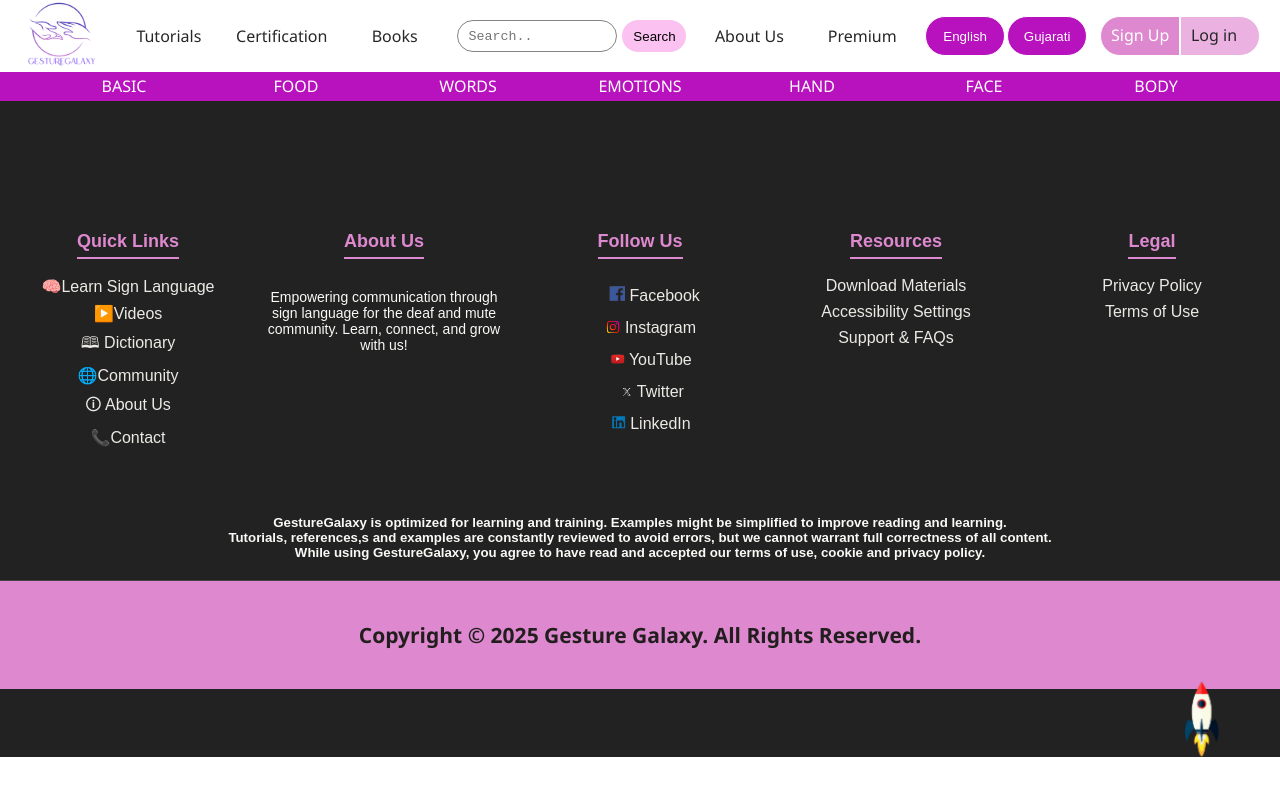
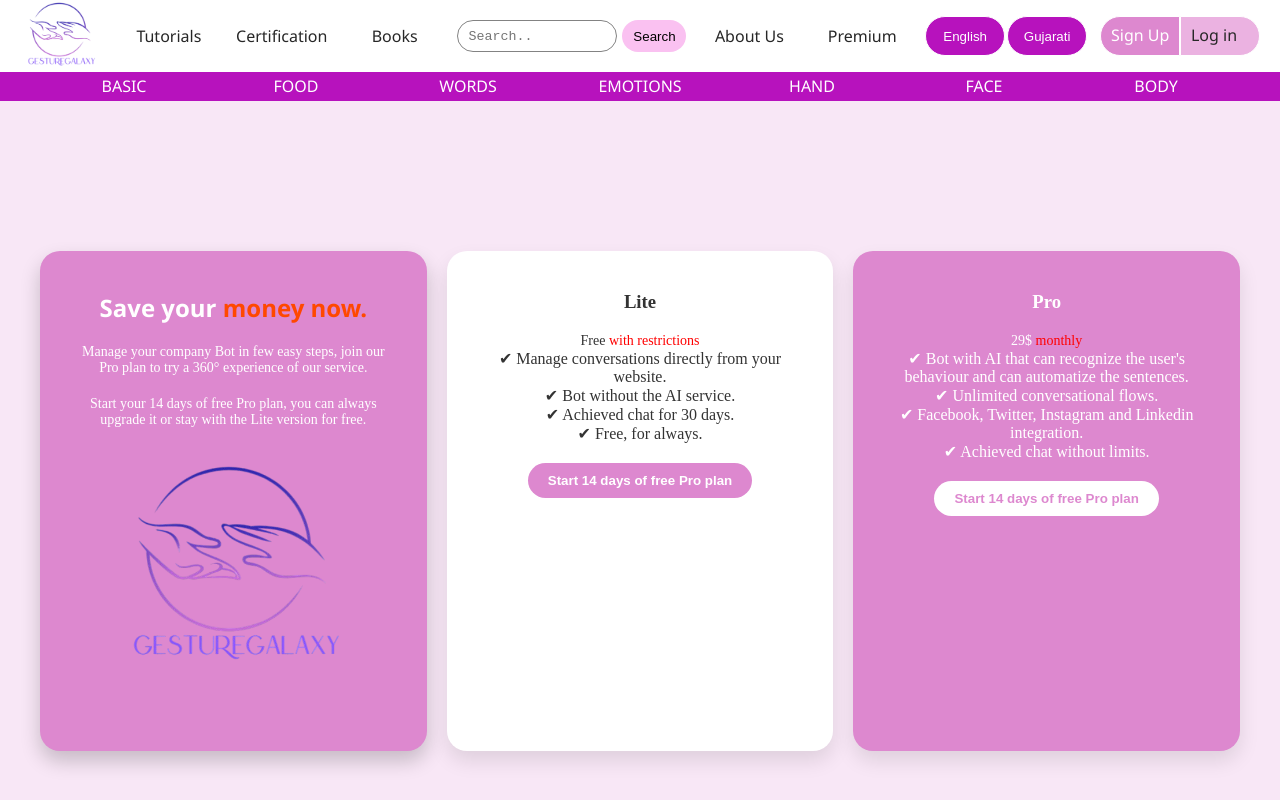
Before and after one commit to VandanKambodi/GestureGalaxy, a React (Vite) app in the folder learning-app/: page /premium in a window 1280 px wide. Shown: the top 800 px of the page. Built offline with nearby package versions, Linux system fonts and the light colour scheme.

Commit message:
base of premium page

```diff
--- a/learning-app/src/components/premium.css
+++ b/learning-app/src/components/premium.css
@@ -0,0 +1,88 @@
+.pricing-container {
+    min-height: 100vh;
+    display: flex;
+    justify-content: center;
+    align-items: center;
+    padding: 20px;
+    background-color: #F8E7F6;
+  }
+
+  .pricing-grid {
+    display: grid;
+    grid-template-columns: repeat(auto-fit, minmax(300px, 1fr));
+    gap: 20px;
+    max-width: 1200px;
+    width: 100%;
+  }
+
+  .pricing-left-panel {
+    background-color: #DD88CF;
+    color: white;
+    padding: 40px;
+    height: 500px;
+    border-radius: 20px;
+    text-align: center;
+    box-shadow: 0 10px 20px rgba(0, 0, 0, 0.2);
+  }
+
+  .pricing-left-panel .highlight {
+    color: #ff4800;
+  }
+
+  .pricing-bot-image {
+    width: 280px;
+    margin-top: 30px;
+  }
+
+  .pricing-plan {
+    padding: 40px;
+    border-radius: 20px;
+    text-align: center;
+    box-shadow: 0 10px 20px rgba(0, 0, 0, 0.1);
+  }
+
+  .pricing-lite {
+    background-color: white;
+    color: #333;
+  }
+
+  .pricing-lite .restriction {
+    color: #ff0000;
+  }
+
+  .pricing-pro {
+    background-color: #DD88CF;
+    color: white;
+  }
+
+  .pricing-pro .monthly {
+    color: #ff0000;
+  }
+
+  .pricing-button {
+    padding: 10px 20px;
+    margin-top: 20px;
+    border: none;
+    border-radius: 30px;
+    cursor: pointer;
+    font-weight: bold;
+    transition: background-color 0.3s;
+  }
+
+  .pricing-lite .pricing-button {
+    background-color: #DD88CF;
+    color: white;
+  }
+
+  .pricing-lite .pricing-button:hover {
+    background-color: #ff60e5;
+  }
+
+  .pricing-pro .pricing-button {
+    background-color: white;
+    color: #DD88CF;
+  }
+
+  .pricing-pro .pricing-button:hover {
+    background-color: #fae1fd;
+  }
--- a/learning-app/src/components/premium.jsx
+++ b/learning-app/src/components/premium.jsx
@@ -4,7 +4,39 @@
 import './Home.jsx'
 const premium = () => {
   return (
-    <div>
+    <div className="pricing-container">
+      <div className="pricing-grid">
+        <div className="pricing-left-panel">
+          <h2>Save your <span className="highlight">money now.</span></h2>
+          <p>Manage your company Bot in few easy steps, join our Pro plan to try a 360° experience of our service.</p>
+          <p>Start your 14 days of free Pro plan, you can always upgrade it or stay with the Lite version for free.</p>
+          <img src="./logo1.png" alt="Gesture Galaxy Logo" className="pricing-bot-image" />
+        </div>
+
+        <div className="pricing-plan pricing-lite">
+          <h3>Lite</h3>
+          <p>Free <span className="restriction">with restrictions</span></p>
+          <ul>
+            <li>✔ Manage conversations directly from your website.</li>
+            <li>✔ Bot without the AI service.</li>
+            <li>✔ Achieved chat for 30 days.</li>
+            <li>✔ Free, for always.</li>
+          </ul>
+          <button className="pricing-button">Start 14 days of free Pro plan</button>
+        </div>
+
+        <div className="pricing-plan pricing-pro">
+          <h3>Pro</h3>
+          <p>29$ <span className="monthly">monthly</span></p>
+          <ul>
+            <li>✔ Bot with AI that can recognize the user's behaviour and can automatize the sentences.</li>
+            <li>✔ Unlimited conversational flows.</li>
+            <li>✔ Facebook, Twitter, Instagram and Linkedin integration.</li>
+            <li>✔ Achieved chat without limits.</li>
+          </ul>
+          <button className="pricing-button">Start 14 days of free Pro plan</button>
+        </div>
+      </div>
     </div>
   )
 }
```
